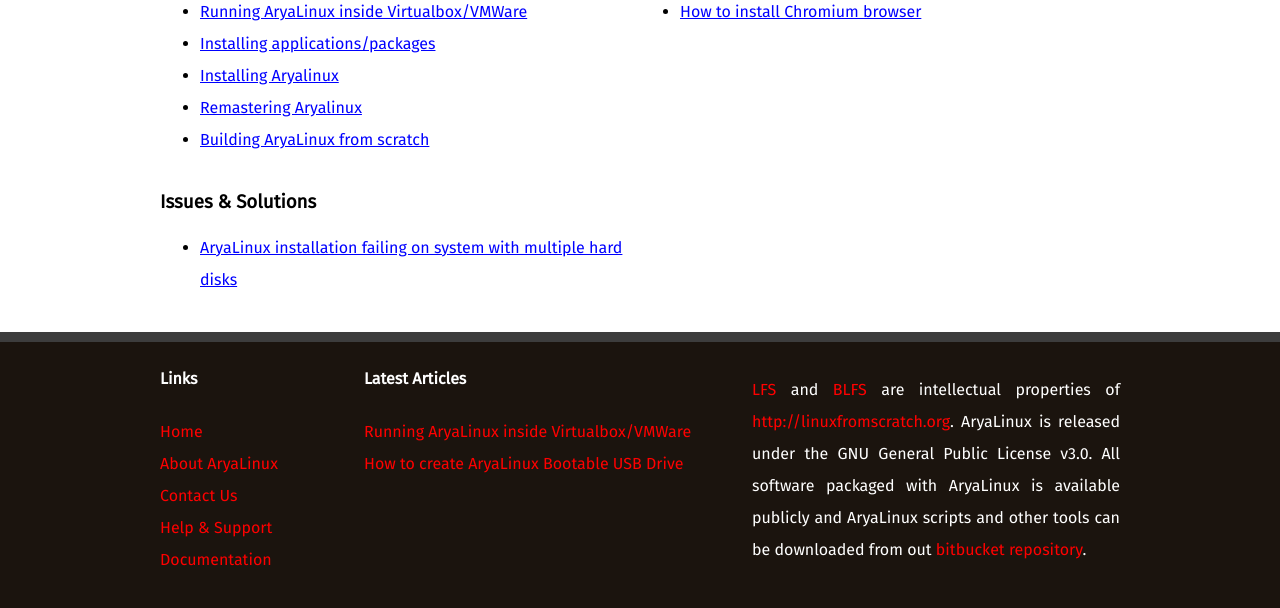
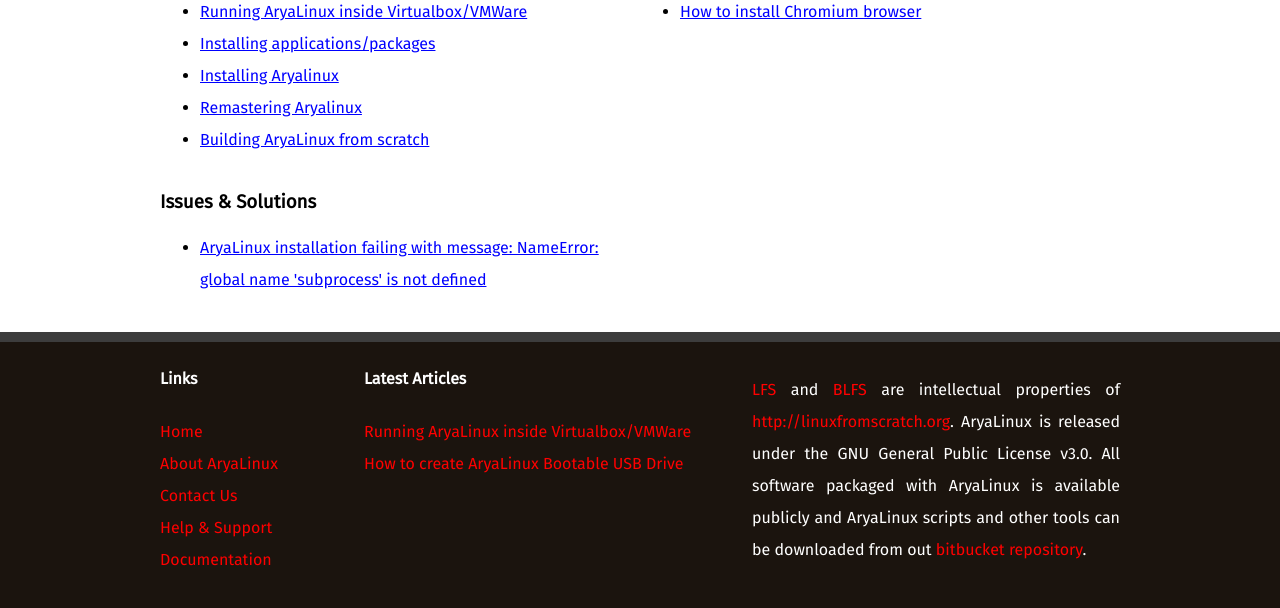
Before and after one commit to FluidIdeas/aryalinux-web, a PHP site: page /help.php in a window 1280 px wide. Shown: the part 521-1129 px from the top of the page. Run offline with PHP 8.4, Linux system fonts and the light colour scheme.

Commit message:
Updated the text to help link for installation failure

```diff
--- a/help.php
+++ b/help.php
@@ -65,7 +65,7 @@ $articles = array(
             <div>
                 <h3>Issues &amp; Solutions</h3>
                 <ul>
-                    <li><a href="?article=install-on-mulitple-hdd">AryaLinux installation failing on system with multiple hard disks</a></li>
+                    <li><a href="?article=install-on-mulitple-hdd">AryaLinux installation failing with message: NameError: global name 'subprocess' is not defined</a></li>
                 </ul>
             </div>
         </div>
```
